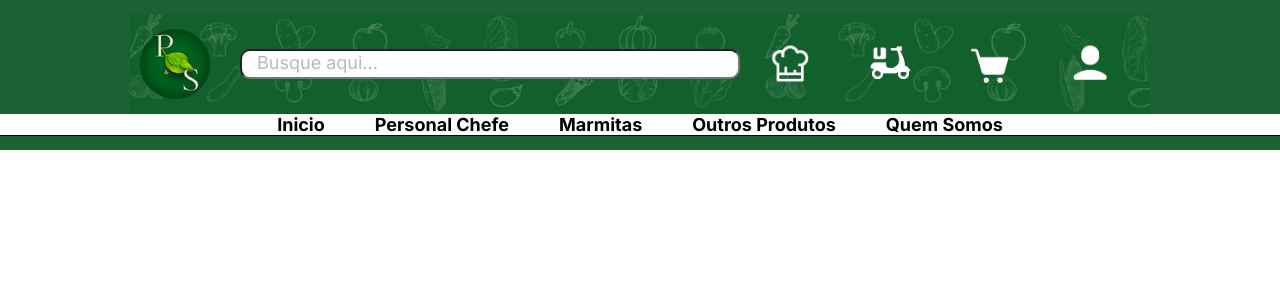
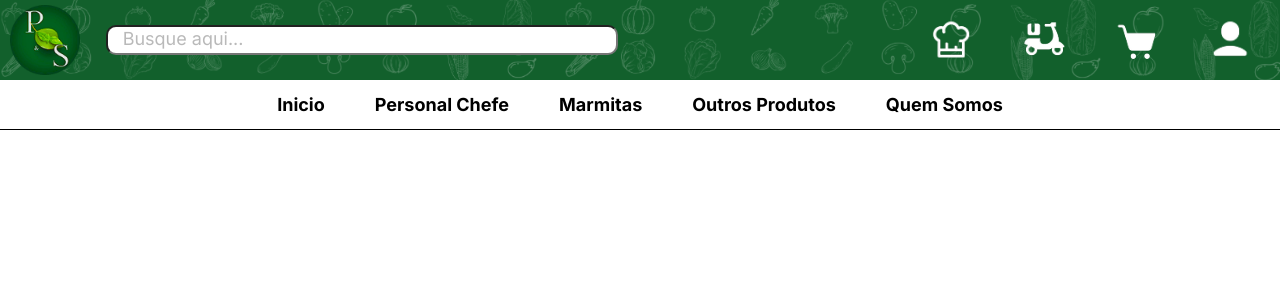
Before and after one commit to Victorjbs97/e-commece-pronto-saudavel-todos-os-dias, a PHP site: page /views/partials/header.php in a window 1280 px wide. Shown: the top 300 px of the page. Run offline with PHP 8.4, Linux system fonts and the light colour scheme.

Commit message:
Cabeçalho responsivo até 770px

```diff
--- a/views/partials/css/header.css
+++ b/views/partials/css/header.css
@@ -15,19 +15,20 @@
 
 header{
 
-    width: 100vw;
-    height: 150px;
+    width: 100%;
+
+
     background-color: var(--cor-primaria);
     display: flex;
     flex-direction: column;
-    justify-content: center;
+    justify-content: space-around;
     align-items: center;
 
 }
 
 #menu{
 
-    height: 100px;
+    width: 100%;
 
     background-image: url('../img/fundo_legumes.png');
     background-position: center;
@@ -44,7 +45,8 @@ header{
     display: flex;
     flex-direction: row;
     align-items: center;
-    gap: 30px;
+    gap: 2vw;
+
 
 }
 
@@ -63,7 +65,7 @@ header{
 #busca{
 
     position: relative;
-    width: 500px;
+    width: 40vw;
 
 }
 
@@ -100,7 +102,7 @@ header{
     align-items: center;
     justify-content: center;
     list-style: none;
-
+    gap: 1vw;
 }
 
 #lista_icons li{
@@ -110,14 +112,14 @@ header{
     align-items: center;
     justify-content: center;
 
-    height: 100px;
-    width: 100px;
+        width: 5rem;
+    height: 5rem;
 
 }
 
 #lista_icons img{
 
-    height: 46px;
+    height: 2.8rem;
     width: auto;
 
 }
@@ -129,8 +131,8 @@ header{
     background-size: 79px;
     background-repeat: no-repeat;
 
-    height: 100px;
-    width: 100px;
+    width: 5rem;
+    height: 5rem;
 
 }
 
@@ -220,7 +222,14 @@ header{
 
 #nav{
 
+    display: flex;
+
+    justify-content: center;
+    align-items: center;
+
     border-bottom: 1px solid black;
+
+    height: 50px;
     width: 100%;
 
 }
@@ -234,11 +243,23 @@ header{
     gap: 50px;
     list-style: none;
 
+    width: 100%;
+    height: 100%;
+
     background-color: white;
-    height: 100%;
 
     font-family: var(--text);
     font-size: large;
     font-weight: 600;
 
 }
+
+@media (max-width: 770px) {
+
+   header {
+
+    display: none;
+
+   }
+
+}
```
